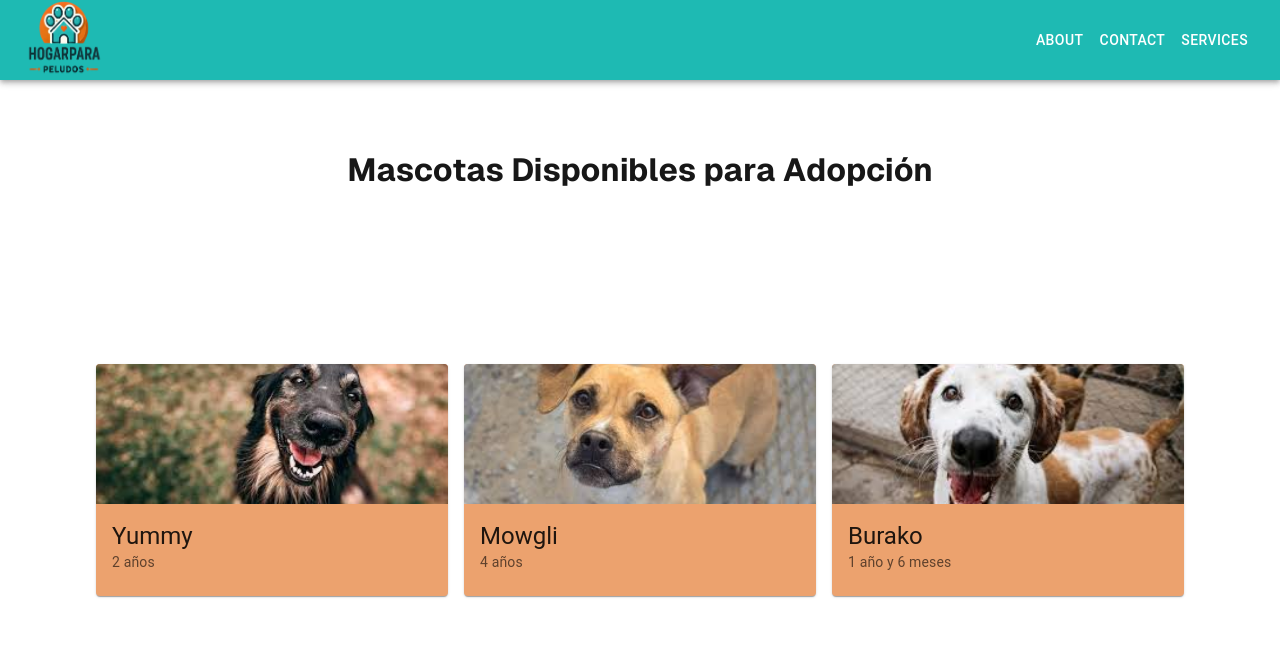
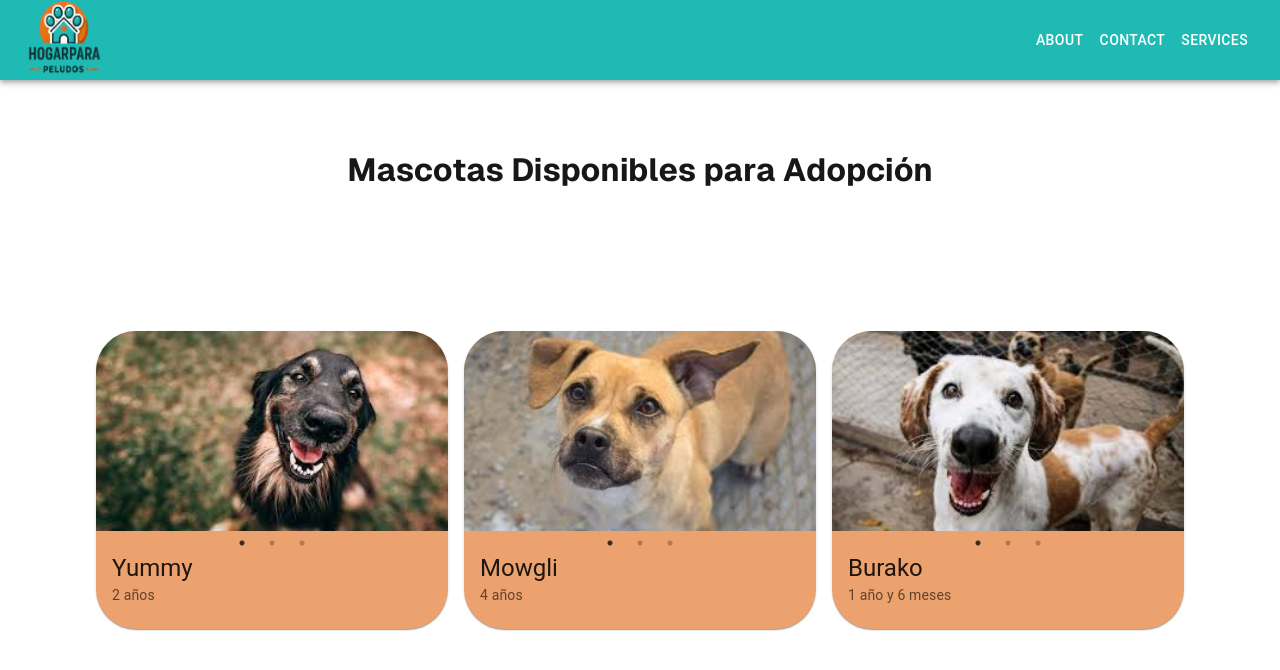
Before and after one commit to No-Country-simulation/c21-71-n-node-react, a Next.js app in the folder apps/next-app/: page / in a window 1280 px wide. Shown: the top 670 px of the page. Built offline with nearby package versions, Linux system fonts and the light colour scheme.

Commit message:
build(deps): update package.json, globals.css, package-lock.json Component: Added Slider in Galery.tsx

```diff
--- a/apps/next-app/package.json
+++ b/apps/next-app/package.json
@@ -15,12 +15,15 @@
     "@mui/material": "^6.1.2",
     "next": "14.2.14",
     "react": "^18",
-    "react-dom": "^18"
+    "react-dom": "^18",
+    "react-slick": "^0.30.2",
+    "slick-carousel": "^1.8.1"
   },
   "devDependencies": {
     "@types/node": "22.7.4",
     "@types/react": "^18",
     "@types/react-dom": "^18",
+    "@types/react-slick": "^0.23.13",
     "eslint-config-next": "14.2.14",
     "typescript": "^5.6.2"
   }
--- a/apps/next-app/src/app/globals.css
+++ b/apps/next-app/src/app/globals.css
@@ -1,3 +1,7 @@
+/* slick carousel default styles */
+@import "~slick-carousel/slick/slick.css";
+@import "~slick-carousel/slick/slick-theme.css";
+
 :root {
   --background: #ffffff;
   --foreground: #171717;
--- a/apps/next-app/src/components/Galery/Galery.tsx
+++ b/apps/next-app/src/components/Galery/Galery.tsx
@@ -2,12 +2,13 @@
 import React, { useState } from 'react';
 import { Card, CardContent, Typography, CardMedia, Button, Modal, Box } from '@mui/material';
 import Grid from '@mui/material/Grid2';
+import Slider from 'react-slick';
 
 interface Pet {
     name: string;
     age: string;
     description: string;
-    image: string;
+    images: string[];
 }
 
 const pets: Pet[] = [
@@ -15,19 +16,19 @@ const pets: Pet[] = [
         name: 'Yummy',
         age: '2 años',
         description: 'Soy Yummy, muy simpático y dulce. Estoy vacunado y castrado.',
-        image: '/Images/perro1.jfif'
+        images: ['/Images/perro1.jfif', '/Images/perro2.jfif', '/Images/perro3.jfif']
     },
     {
         name: 'Mowgli',
         age: '4 años',
         description: 'Soy Mowgli, muy tranquilo. Estoy vacunado y castrado.',
-        image: '/Images/perro2.jfif',
+        images: ['/Images/perro2.jfif', '/Images/perro3.jfif', '/Images/perro1.jfif']
     },
     {
         name: 'Burako',
         age: '1 año y 6 meses',
         description: 'Soy Burako, un caballero elegante. Estoy vacunado y castrado.',
-        image: '/Images/perro3.jfif',
+        images: ['/Images/perro3.jfif', '/Images/perro2.jfif', '/Images/perro1.jfif']
     },
     // Se pueden agregar más mascotas aquí...
 ];
@@ -46,20 +47,50 @@ const Galery: React.FC = () => {
         setSelectedPet(null);
     };
 
+    // Configuración del slider
+    const settings = {
+        dots: true,
+        infinite: true,
+        speed: 500,
+        slidesToShow: 1,
+        slidesToScroll: 1,
+    };
+
     return (
         <>
             <Grid container spacing={2} sx={{ width: '85vw' }}>
                 {pets.map((pet, index) => (
                     <Grid size={{ xs: 12, sm: 6, md: 4 }} key={index}>
-                        <Card onClick={() => handleOpen(pet)} sx={{ backgroundColor: '#ECA26E' }}>
+                        <Card
+                            sx={{
+                                backgroundColor: '#ECA26E',
+                                borderRadius: 10,
+                                cursor: 'pointer', // Para indicar que es clickeable
+                            }}
+                            onClick={(e) => {
+                                // Si no se hace clic en los puntos del slider, abrir el modal
+                                if (!(e.target as HTMLElement).closest('.slick-dots')) {
+                                    handleOpen(pet);
+                                }
+                            }}
+                        >
+                            <div className="slider-container">
+                                <Slider {...settings}>
+                                    {pet.images.map((image, idx) => (
+                                        <div key={idx}>
                                             <CardMedia
                                                 component="img"
-                                height="140"
-                                image={pet.image}
-                                alt={pet.name}
+                                                height="200"
+                                                image={image}
+                                                alt={`${pet.name} - ${idx + 1}`}
+                                                onClick={() => handleOpen(pet)} // Abre el modal al hacer clic en la imagen
                                             />
+                                        </div>
+                                    ))}
+                                </Slider>
+                            </div>
                             <CardContent>
-                                <Typography variant="h5" >{pet.name}</Typography>
+                                <Typography variant="h5">{pet.name}</Typography>
                                 <Typography variant="body2" color="text.secondary">
                                     {pet.age}
                                 </Typography>
@@ -79,23 +110,26 @@ const Galery: React.FC = () => {
                         transform: 'translate(-50%, -50%)',
                         width: 400,
                         bgcolor: 'background.paper',
-                        borderRadius: 1,
+                        borderRadius: 20,
                         boxShadow: 24,
                         p: 4,
                     }}
                 >
                     {selectedPet && (
-                        <>
-                            <img
-                                src={selectedPet.image}
-                                alt={selectedPet.name}
-                                style={{
-                                    width: '100%',
-                                    height: 'auto',
-                                    borderRadius: '8px',
-                                    marginBottom: '16px'
-                                }}
+                        <Box sx={{ alignContent: 'center' }}>
+                            <Slider {...settings}>
+                                {selectedPet.images.map((image, idx) => (
+                                    <div key={idx}>
+                                        <CardMedia
+                                            component="img"
+                                            height="200"
+                                            image={image}
+                                            alt={`${selectedPet.name} - ${idx + 1}`}
+                                            sx={{ borderRadius: 10 }}
                                         />
+                                    </div>
+                                ))}
+                            </Slider>
                             <Typography variant="h4" sx={{ color: '#194143' }}>{selectedPet.name}</Typography>
                             <Typography variant="h6" sx={{ color: '#194143' }} mt={2}>
                                 {selectedPet.age}
@@ -103,18 +137,21 @@ const Galery: React.FC = () => {
                             <Typography variant="body1" mt={2} sx={{ color: '#194143' }}>
                                 {selectedPet.description}
                             </Typography>
+                            <Box sx={{ display: 'flex', justifyContent: 'center' }}>
                                 <Button
                                     onClick={handleClose}
                                     variant="contained"
                                     color="primary"
                                     sx={{
                                         mt: 2,
-                                    backgroundColor: "#1eb7b2", "&:hover": { backgroundColor: "#189e9b" }
+                                        backgroundColor: "#1eb7b2",
+                                        "&:hover": { backgroundColor: "#189e9b" },
                                     }}
                                 >
                                     Cerrar
                                 </Button>
-                        </>
+                            </Box>
+                        </Box>
                     )}
                 </Box>
             </Modal>
```
Also changed, not shown: 1 other file (tests, documents, lock files or other folders). Lines whose indentation alone changed are shown as unchanged.
